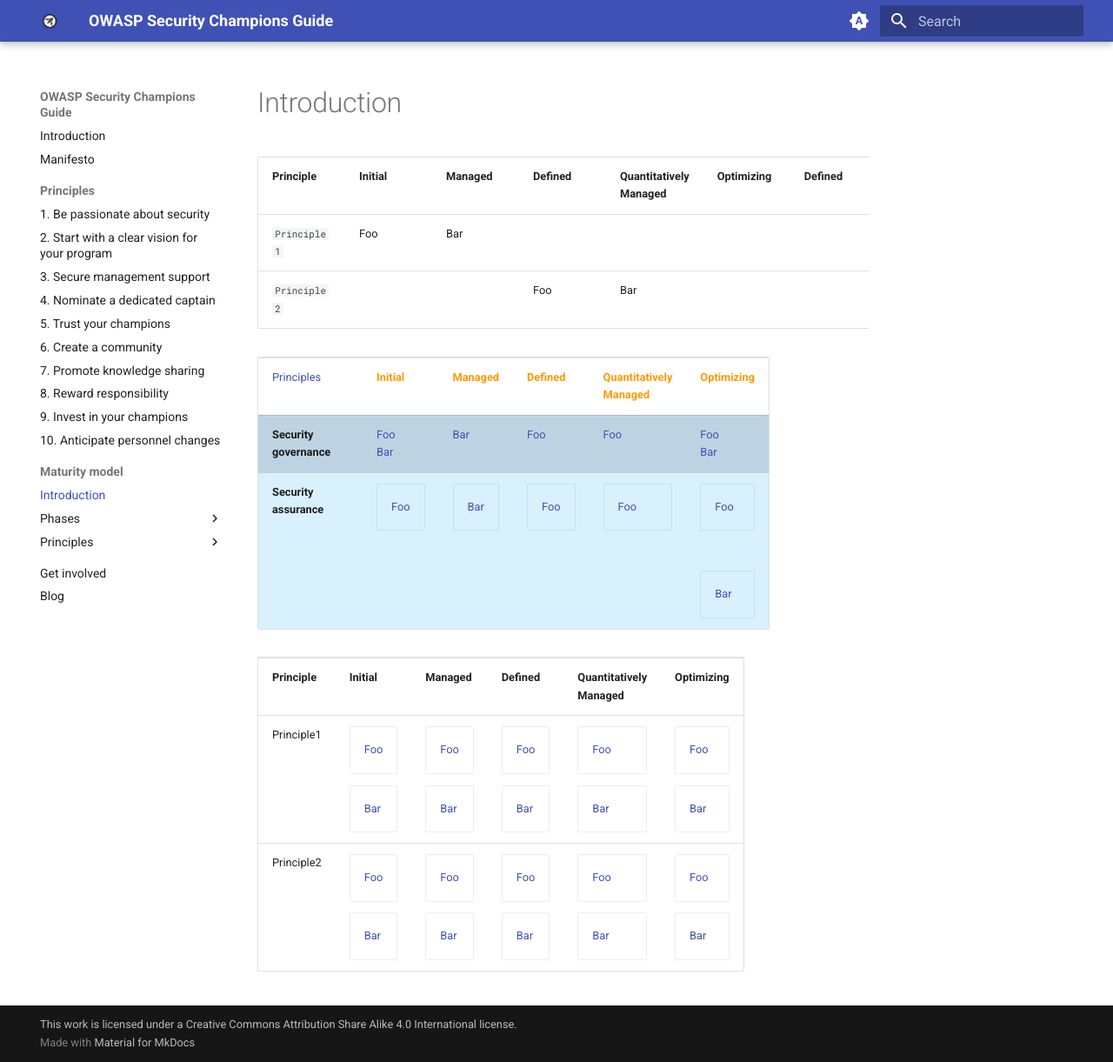
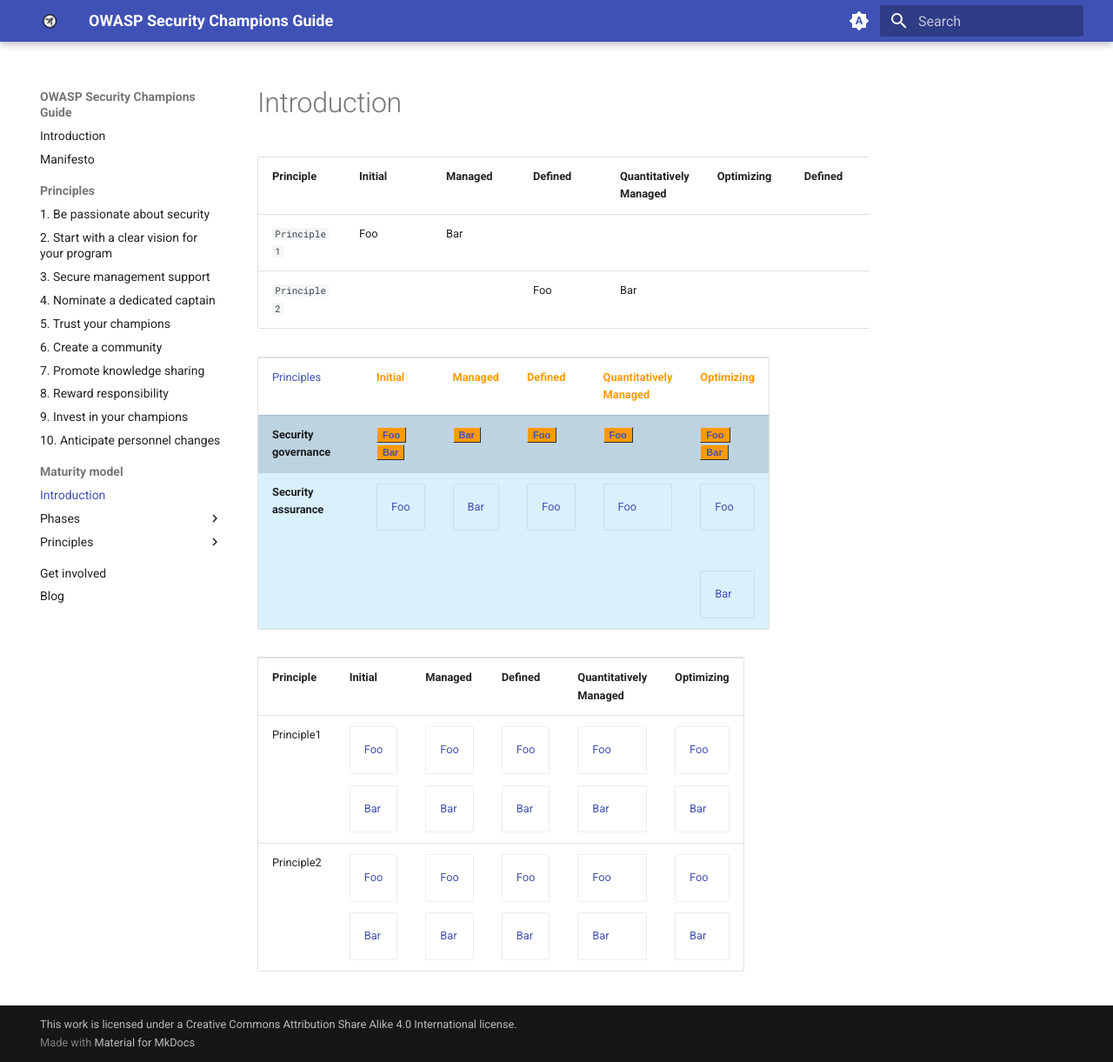
Before and after one commit to robinvanloonOWASP/mkdocs-guide, an MkDocs documentation site: the page built from docs/maturitymodel/index.md, in a window 1280 px wide and 1221 px high. Shown: the whole window at 87% size. Built offline with MkDocs 1.6.1 and Material for MkDocs 9.7.7, drawn with Linux system fonts in a browser that asks for light colours.

Commit message:
Fix 404 for custom.css

```diff
--- a/docs/maturitymodel/index.md
+++ b/docs/maturitymodel/index.md
@@ -13,7 +13,7 @@
 | `Principle1`| Foo                    | Bar     |         |                        |            |         |
 | `Principle2`|                        |         | Foo     | Bar                    |            |         |
 
-<link rel="stylesheet" href="/css/custom.css">
+<link rel="stylesheet" href="../assets/css/custom.css">
 
 <table border=0 width=100%>
     <tr>
```
